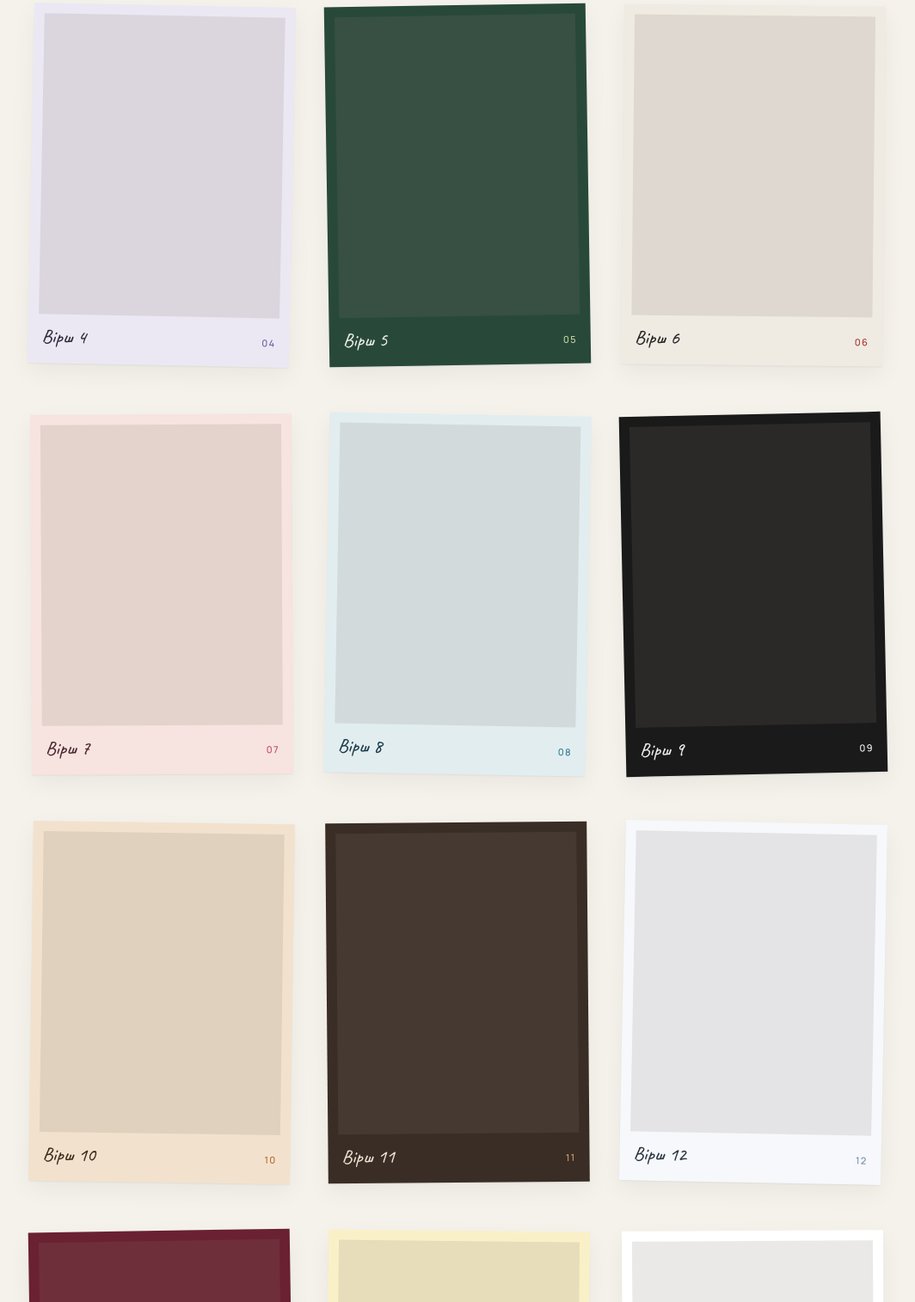
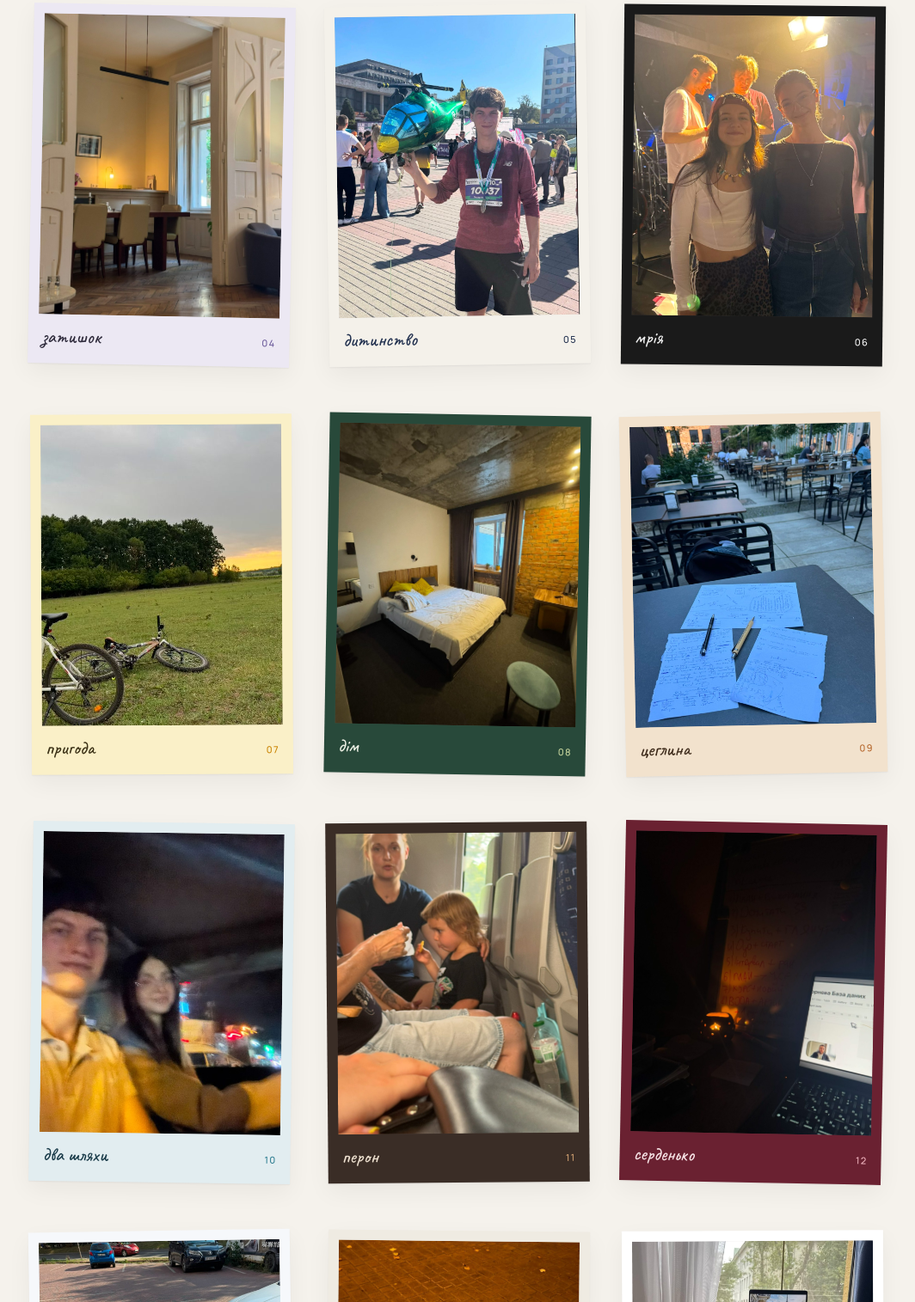
Before and after one commit to web-info1/143, a plain HTML site: page index.html in a window 1280 px wide. Shown: the part 1285-2800 px from the top of the page at 86% size, without its empty margins (108-1172 px from the left). Drawn offline with nearby package versions, Linux system fonts and the light colour scheme.

Commit message:
Фото і назви для всіх 15 віршів
Co-Authored-By: Claude Opus 5.5 <noreply@anthropic.com>
Claude-Session: https://claude.ai/code/session_01FNMXQBU9tNkXY839aP2d1k

```diff
--- a/index.html
+++ b/index.html
@@ -3,7 +3,7 @@
 <head>
 <meta charset="utf-8">
 <meta name="viewport" content="width=device-width, initial-scale=1">
-<title>Для тебе</title>
+<title>Зачаруватись тобою вкотре</title>
 <link rel="preconnect" href="https://fonts.googleapis.com">
 <link rel="preconnect" href="https://fonts.gstatic.com" crossorigin>
 <link href="https://fonts.googleapis.com/css2?family=Caveat:wght@500&family=Cormorant+Garamond:ital,wght@0,500;1,500&family=Manrope:wght@400;500&display=swap" rel="stylesheet">
@@ -156,7 +156,7 @@ const SITE = {
 */
 const POEMS = [
   {
-    title: `Вірш 1`,
+    title: `1097`,
     theme: 1,
     cover: `photos/01.jpg`,
     poem: ``,
@@ -164,23 +164,23 @@ const POEMS = [
     photos: []
   },
   {
-    title: `Вірш 2`,
-    theme: 2,
+    title: `зустріч`,
+    theme: 7,
     cover: `photos/02.jpg`,
     poem: ``,
     note: ``,
     photos: []
   },
   {
-    title: `Вірш 3`,
-    theme: 3,
+    title: `ліхтарі`,
+    theme: 2,
     cover: `photos/03.jpg`,
     poem: ``,
     note: ``,
     photos: []
   },
   {
-    title: `Вірш 4`,
+    title: `затишок`,
     theme: 4,
     cover: `photos/04.jpg`,
     poem: ``,
@@ -188,55 +188,55 @@ const POEMS = [
     photos: []
   },
   {
-    title: `Вірш 5`,
-    theme: 5,
+    title: `дитинство`,
+    theme: 3,
     cover: `photos/05.jpg`,
     poem: ``,
     note: ``,
     photos: []
   },
   {
-    title: `Вірш 6`,
-    theme: 6,
+    title: `мрія`,
+    theme: 9,
     cover: `photos/06.jpg`,
     poem: ``,
     note: ``,
     photos: []
   },
   {
-    title: `Вірш 7`,
-    theme: 7,
+    title: `пригода`,
+    theme: 14,
     cover: `photos/07.jpg`,
     poem: ``,
     note: ``,
     photos: []
   },
   {
-    title: `Вірш 8`,
-    theme: 8,
+    title: `дім`,
+    theme: 5,
     cover: `photos/08.jpg`,
     poem: ``,
     note: ``,
     photos: []
   },
   {
-    title: `Вірш 9`,
-    theme: 9,
+    title: `цеглина`,
+    theme: 10,
     cover: `photos/09.jpg`,
     poem: ``,
     note: ``,
     photos: []
   },
   {
-    title: `Вірш 10`,
-    theme: 10,
+    title: `два шляхи`,
+    theme: 8,
     cover: `photos/10.jpg`,
     poem: ``,
     note: ``,
     photos: []
   },
   {
-    title: `Вірш 11`,
+    title: `перон`,
     theme: 11,
     cover: `photos/11.jpg`,
     poem: ``,
@@ -244,31 +244,31 @@ const POEMS = [
     photos: []
   },
   {
-    title: `Вірш 12`,
-    theme: 12,
+    title: `серденько`,
+    theme: 13,
     cover: `photos/12.jpg`,
     poem: ``,
     note: ``,
     photos: []
   },
   {
-    title: `Вірш 13`,
-    theme: 13,
+    title: `час`,
+    theme: 12,
     cover: `photos/13.jpg`,
     poem: ``,
     note: ``,
     photos: []
   },
   {
-    title: `Вірш 14`,
-    theme: 14,
+    title: `історія`,
+    theme: 6,
     cover: `photos/14.jpg`,
     poem: ``,
     note: ``,
     photos: []
   },
   {
-    title: `Вірш 15`,
+    title: `я знаю, в нас буде!`,
     theme: 15,
     cover: `photos/15.jpg`,
     poem: ``,
```
Also changed, not shown: photos/01.jpg (added), photos/02.jpg (added), photos/03.jpg (added), photos/04.jpg (added), photos/05.jpg (added), photos/06.jpg (added), photos/07.jpg (added), photos/08.jpg (added), photos/09.jpg (added), photos/10.jpg (added), photos/11.jpg (added), photos/12.jpg (added), photos/13.jpg (added), photos/14.jpg (added), 1 more files.
